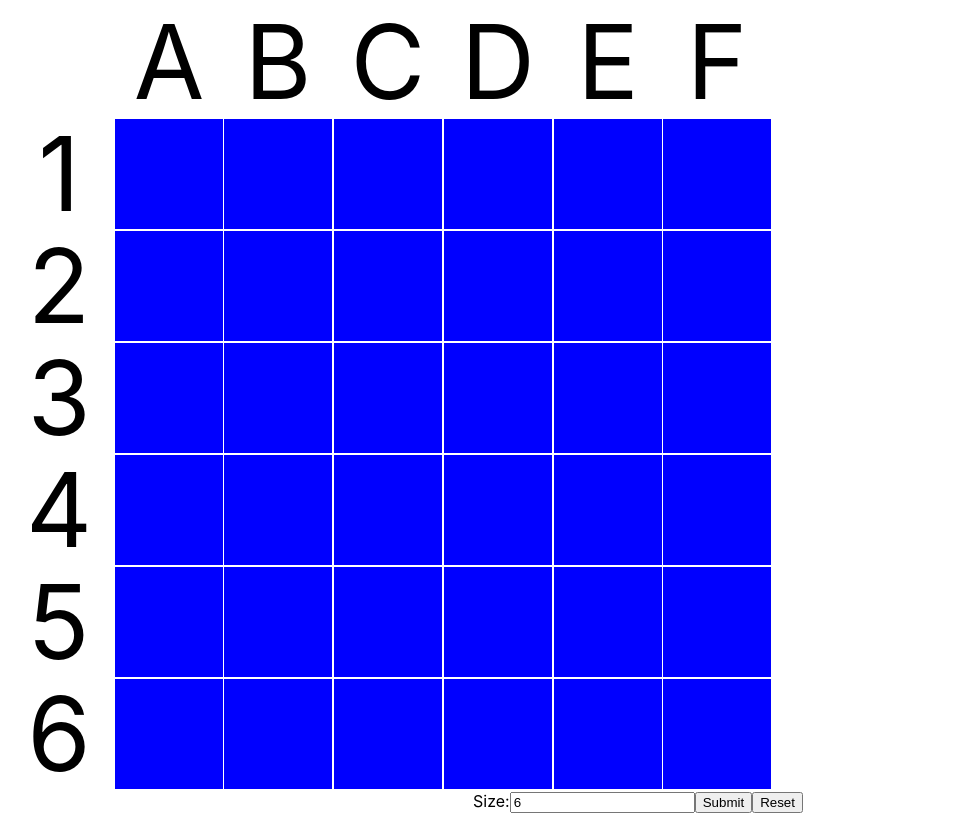
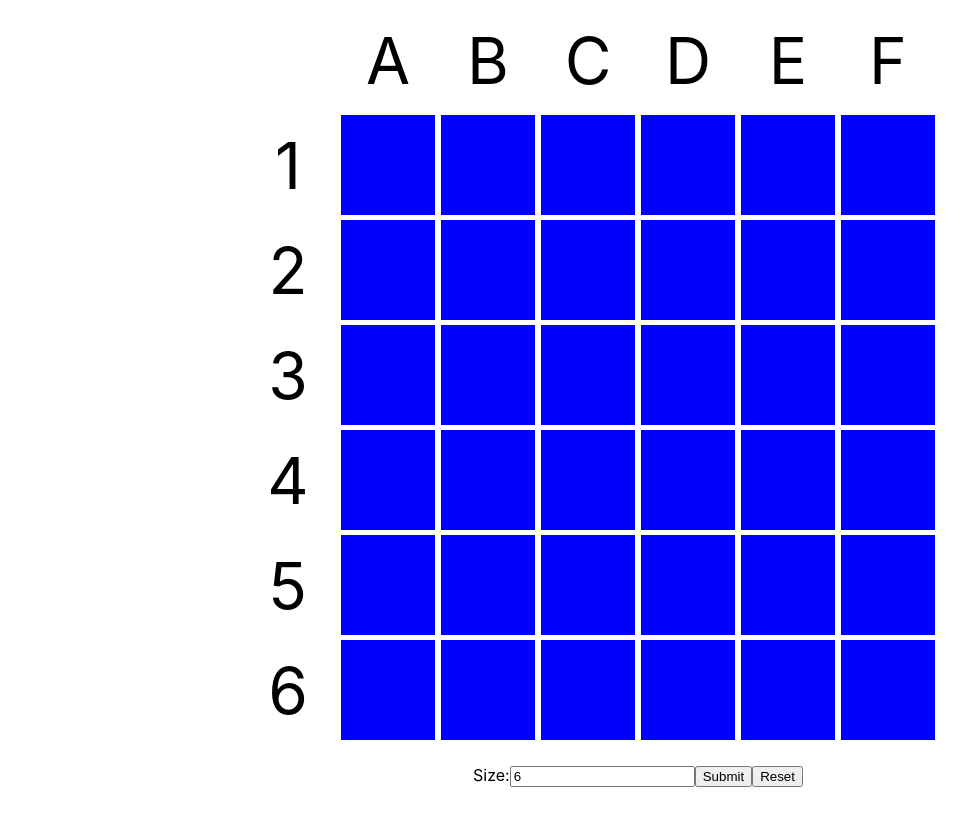
Before and after one commit to dnnsmnstrr/battleshots, a React (Create React App) app: page / in a window 1280 px wide. Shown: the whole page, without its empty margins (2-968 px from the left). Built offline with nearby package versions, Linux system fonts and the light colour scheme.

Commit message:
Add row and column highlighting

```diff
--- a/src/App.css
+++ b/src/App.css
@@ -4,6 +4,11 @@
   padding: 5px;
   justify-content: center;
   align-items: center;
+  display: flex
+}
+
+.Container {
+  width: 100vh;
 }
 
 .cellContainer {
@@ -16,50 +21,20 @@
 .Cell {
     width: 100%;
     height: 100%;
-    font-size: 8vw;
+    font-size: 4vw;
 }
 
 .Label {
-    font-size: 8vw;
+    font-size: 5vw;
 }
-/* If the screen size is 601px wide or more, set the font-size of <div> to 80px */
+
+.layout {
+  padding-bottom: 20px;
+}
+
 @media screen and (min-width: 990px) {
-  .Cell {
+  .Cell
+  .Label {
     font-size: 80px;
   }
 }
-
-.App-logo {
-  height: 40vmin;
-  pointer-events: none;
-}
-
-@media (prefers-reduced-motion: no-preference) {
-  .App-logo {
-    animation: App-logo-spin infinite 20s linear;
-  }
-}
-
-.App-header {
-  background-color: #282c34;
-  min-height: 100vh;
-  display: flex;
-  flex-direction: column;
-  align-items: center;
-  justify-content: center;
-  font-size: calc(10px + 2vmin);
-  color: white;
-}
-
-.App-link {
-  color: #61dafb;
-}
-
-@keyframes App-logo-spin {
-  from {
-    transform: rotate(0deg);
-  }
-  to {
-    transform: rotate(360deg);
-  }
-}
--- a/src/App.js
+++ b/src/App.js
@@ -14,8 +14,10 @@ function App() {
   return (
     <RadarProvider>
       <div className="App" >
-        <Grid />
-        <SizeInput />
+        <div className="Container" >
+          <Grid />
+          <SizeInput />
+        </div>
       </div>
     </RadarProvider>
   );
--- a/src/components/Cell.js
+++ b/src/components/Cell.js
@@ -6,10 +6,10 @@ const colors = {
   miss: 'grey'
 }
 
-const Cell = ({status, onClick}) => {
+const Cell = ({status, onClick, isHighlighted = false}) => {
   const isHit = status === 'hit'
   return (
-    <div className='Cell' style={{backgroundColor: colors[status]}} onClick={onClick} onContextMenu={onClick}>{isHit ? "X" : ''}</div>
+    <div className='Cell' style={{backgroundColor: colors[status], border: isHighlighted ? '3px solid black' : '3px solid white'}} onClick={onClick} onContextMenu={onClick}></div>
   )
 }
 
--- a/src/components/Grid.js
+++ b/src/components/Grid.js
@@ -1,5 +1,5 @@
-import React from 'react'
-import GridLayout, { Responsive } from 'react-grid-layout'
+import React, {useState} from 'react'
+import GridLayout from 'react-grid-layout'
 
 import useWindowDimensions from '../hooks/useWindowDimensions'
 import {useRadar} from '../hooks/useRadar'
@@ -7,31 +7,37 @@ import {useRadar} from '../hooks/useRadar'
 import Cell from './Cell'
 import Label from './Label'
 
+
+const Grid = (props) => {
+  const { height, width } = useWindowDimensions();
+  const maxWidth = (height < width ? height - 100 : width - 50)
+  const {cells = [], size, cycleCellStatus, updating} = useRadar()
+  const [highlight, setHighlight] = useState({x: null, y: null})
+  const updateHighlight = (value, numeric) => {
+    setHighlight({...highlight, ...(numeric ? {y: highlight.y !== value ? value : null} : {x: highlight.x !== value ? value : null})})
+    console.log('highlight', highlight)
+  }
   const buildGrid = (cells = [], size = 0) => {
     const totalSize = size + 1
     const grid = []
     for (var x = 0; x < totalSize; x++) {
       for (var y = 0; y < totalSize; y++) {
         if (x === 0 || y === 0) {
-        grid.push({ cellType: 'label', value: x || y, x, y})
+          grid.push({ cellType: 'label', value: x || y, x, y, onClick: updateHighlight})
         } else {
           const index = (x-1)*size + y-1
-        grid.push({ cellType: 'water', value: cells[index], index, x, y })
+          const isHighlighted = highlight.x === x || highlight.y === y
+          grid.push({ cellType: 'water', value: cells[index], x, y, isHighlighted, onClick: (e) => cycleCellStatus(index, e.type === 'contextmenu') })
         }
       }
     }
     return grid
   }
 
-const Grid = (props) => {
-  const { height, width } = useWindowDimensions();
-  const maxWidth = (height < width ? height : width) - 30
-  const {cells = [], size, cycleCellStatus, updating} = useRadar()
   const grid = buildGrid(cells, size)
 
   if (updating) return
   const layout = grid.map(({x,y}, i) => ({i, x, y, w: 1, h: 1, static: true}))
-  //{lg: size + 1, md: size + 1, sm: size + 1, xs: size + 1, xxs: size + 1}
   return (
     <GridLayout
       className="layout"
@@ -40,11 +46,11 @@ const Grid = (props) => {
       maxRow={size + 1}
       layout={layout}
       width={maxWidth}
-      margin={[2,2]}
+      margin={[0,5]}
     >
-      {grid.map(({value, cellType, x, y, index}, idx) => {
+      {grid.map(({value, cellType, x, y, onClick, isHighlighted}, idx) => {
         return <div className='cellContainer' key={idx} data-grid={{x, y, w: 1, h: 1, static: true}}>
-          {cellType === 'label' ? <Label index={value} numeric={!x} /> : <Cell status={value} onClick={(e) => cycleCellStatus(index, e.type === 'contextmenu')}/>}
+          {cellType === 'label' ? <Label index={value} numeric={!x} onClick={onClick} isHighlighted={isHighlighted} /> : <Cell status={value} onClick={onClick} isHighlighted={isHighlighted}/>}
         </div>;
       })}
     </GridLayout>
--- a/src/components/Label.js
+++ b/src/components/Label.js
@@ -2,13 +2,13 @@ import React from 'react'
 
 const toChars = n => `${n >= 26 ? toChars(Math.floor(n / 26) - 1) : ''}${'ABCDEFGHIJKLMNOPQRSTUVWXYZ'[n % 26]}`;
 
-const Label = ({index, numeric = false}, onClick = () => {}) => {
+const Label = ({index, numeric = false, onClick = () => {}}) => {
   let value = index
   if (!numeric) {
     value = toChars(index - 1)
   }
   return (
-    <div className='Label' onClick={onClick}>{value ? value : ''}</div>
+    <div className='Label' onClick={() => onClick(index, numeric)}>{value ? value : ''}</div>
   )
 }
 
--- a/src/hooks/useRadar.js
+++ b/src/hooks/useRadar.js
@@ -39,19 +39,19 @@ export const RadarProvider = ({ children }) => {
     initalizeCells()
   }, [initalizeCells])
 
-  const cycleCellStatus = (index, isHit = false) => {
+  const cycleCellStatus = (index, secondary = false) => {
     const newCells = [...cells]
     const currentCellStatus = newCells[index]
 
     switch (currentCellStatus) {
       case 'hit':
-        newCells[index] = isHit ? 'water' : 'miss'
+        newCells[index] = secondary ? 'water' : 'miss'
         break
       case 'miss':
-        newCells[index] = 'hit'
+        newCells[index] = secondary ? 'water' : 'hit'
         break
       default:
-        newCells[index] = isHit ? 'hit' : 'miss'
+        newCells[index] = secondary ? 'hit' : 'miss'
     }
 
     setCells(newCells)
```
Also changed, not shown: 1 other file (tests, documents, lock files or other folders). Lines whose indentation alone changed are shown as unchanged.
